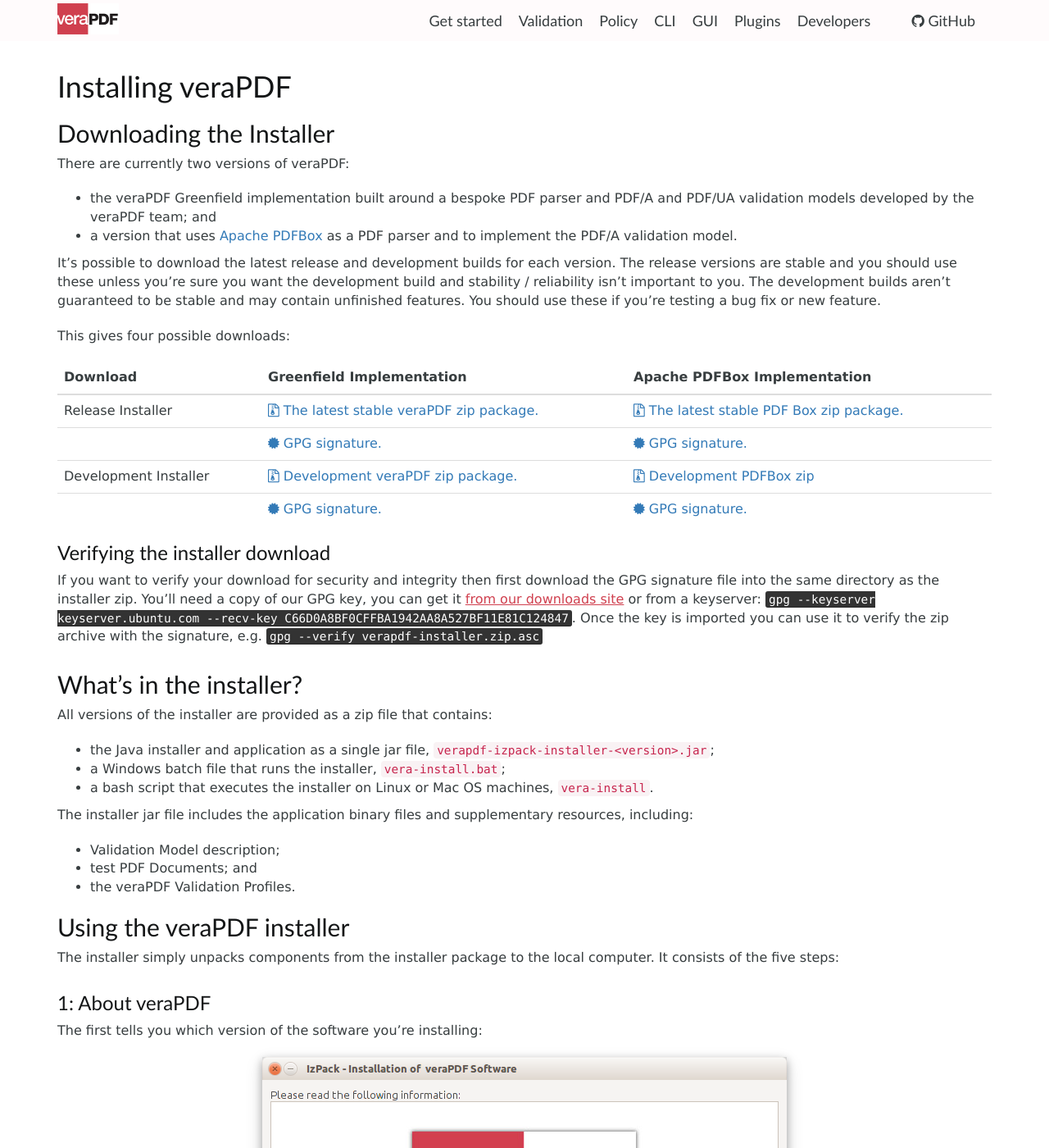
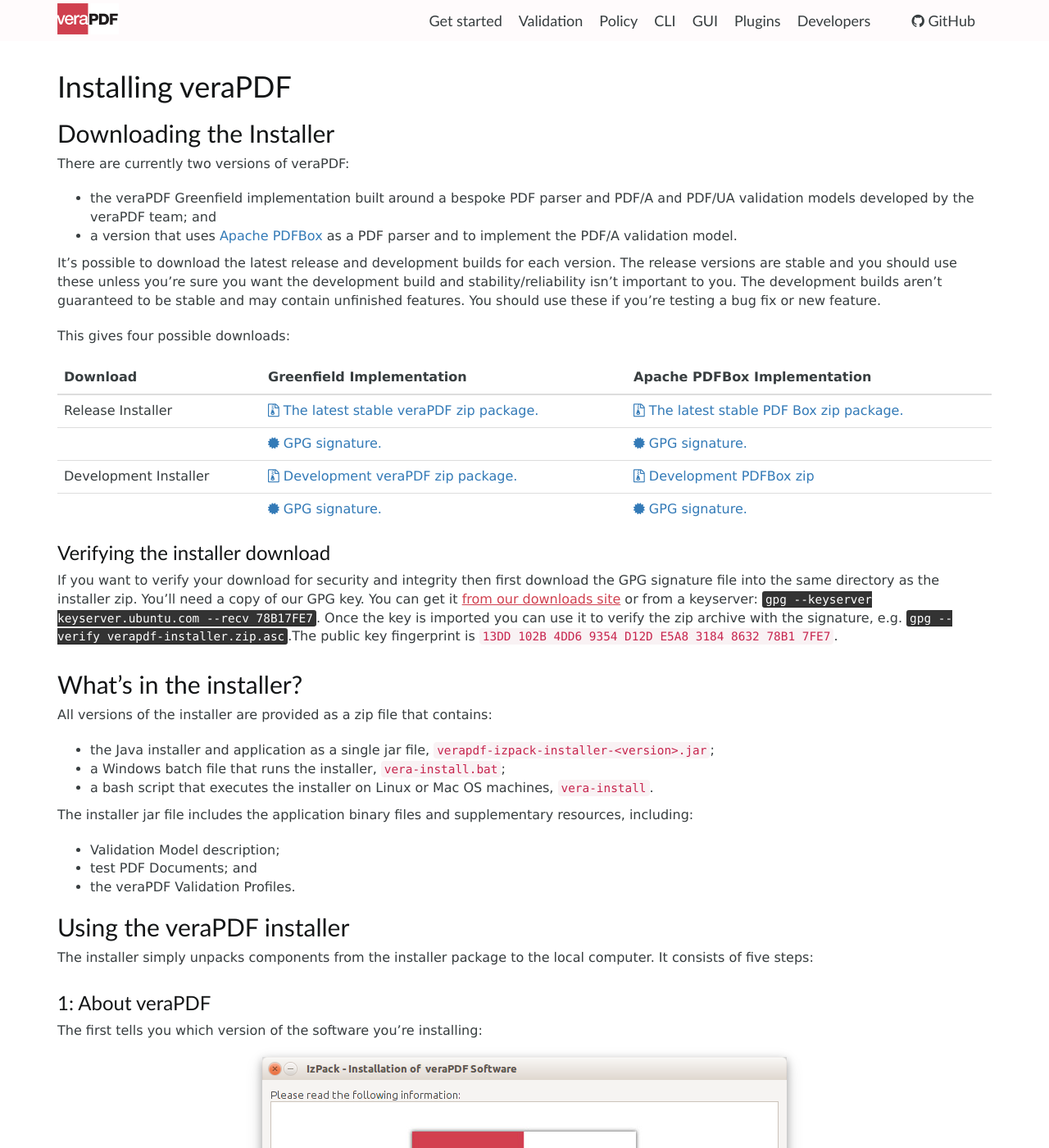
Before and after one commit to veraPDF/veraPDF.github.io, a Jekyll site: the page built from install/index.md, in a window 1280 px wide and 1400 px high. Shown: the whole window at 82% size. Built offline with Jekyll 4.4.1, drawn with Linux system fonts in a browser that asks for light colours; nearby versions of some CDN libraries; some of the changed text lies outside the part shown.

Commit message:
Updated install instructions key information.

```diff
--- a/install/index.md
+++ b/install/index.md
@@ -13,7 +13,7 @@ There are currently two versions of veraPDF:
   parser and to implement the PDF/A validation model.
 
 It's possible to download the latest release and development builds for each
-version. The release versions are stable and you should use these unless you're sure you want the development build and stability / reliability isn't important to you. The development builds aren't guaranteed to be stable and may contain unfinished features. You should use these if you're testing a bug fix or new feature.
+version. The release versions are stable and you should use these unless you're sure you want the development build and stability/reliability isn't important to you. The development builds aren't guaranteed to be stable and may contain unfinished features. You should use these if you're testing a bug fix or new feature.
 
 This gives four possible downloads:
 
@@ -26,9 +26,8 @@ This gives four possible downloads:
 {:.table }
 
 ### Verifying the installer download
-If you want to verify your download for security and integrity then first download the GPG signature file into the same directory as the installer zip. You'll need a copy of our GPG key, you can get it [from our downloads site](https://software.verapdf.org/keys/KEY) or from a keyserver:
-<kbd>gpg --keyserver keyserver.ubuntu.com --recv-key C66D0A8BF0CFFBA1942AA8A527BF11E81C124847</kbd>. Once the key is imported you can use it to verify the zip archive with the signature, e.g.
-<kbd>gpg --verify verapdf-installer.zip.asc</kbd>
+If you want to verify your download for security and integrity then first download the GPG signature file into the same directory as the installer zip. You'll need a copy of our GPG key. You can get it [from our downloads site](https://software.verapdf.org/keys/KEY) or from a keyserver:
+<kbd>gpg --keyserver keyserver.ubuntu.com --recv 78B17FE7</kbd>. Once the key is imported you can use it to verify the zip archive with the signature, e.g. <kbd>gpg --verify verapdf-installer.zip.asc</kbd>.The public key fingerprint is `13DD 102B 4DD6 9354 D12D E5A8 3184 8632 78B1 7FE7`.
 
 What's in the installer?
 ------------------------
@@ -58,7 +57,7 @@ The first tells you which version of the software you're installing:
 ![veraPDF Installer folder selection screen](/images/installer/screen1.png "veraPDF installer step 1 of 5"){: .img-responsive .center-block}
 
 ### 2: Choose installation location
-At step two you can specify the installation folder:
+At step two, you can specify the installation folder:
 
 ![veraPDF Installer folder selection screen](/images/installer/screen2.png "veraPDF installer step 2 of 5"){: .img-responsive .center-block}
 
@@ -80,7 +79,7 @@ the installation on another computer:
 
 What's installed where?
 -----------------------
-Following installation test PDF Documents can be found in the ‘corpus’ subfolder
+Following installation, test PDF Documents can be found in the ‘corpus’ subfolder
 below the application installation folder, the Validation Model description is
 located in the ‘model’ subfolder, while the Validation Profiles are located in
 the ‘profiles’ subfolder.
```
Also changed, not shown: other parts of install/index.md (+1 -1 lines).
